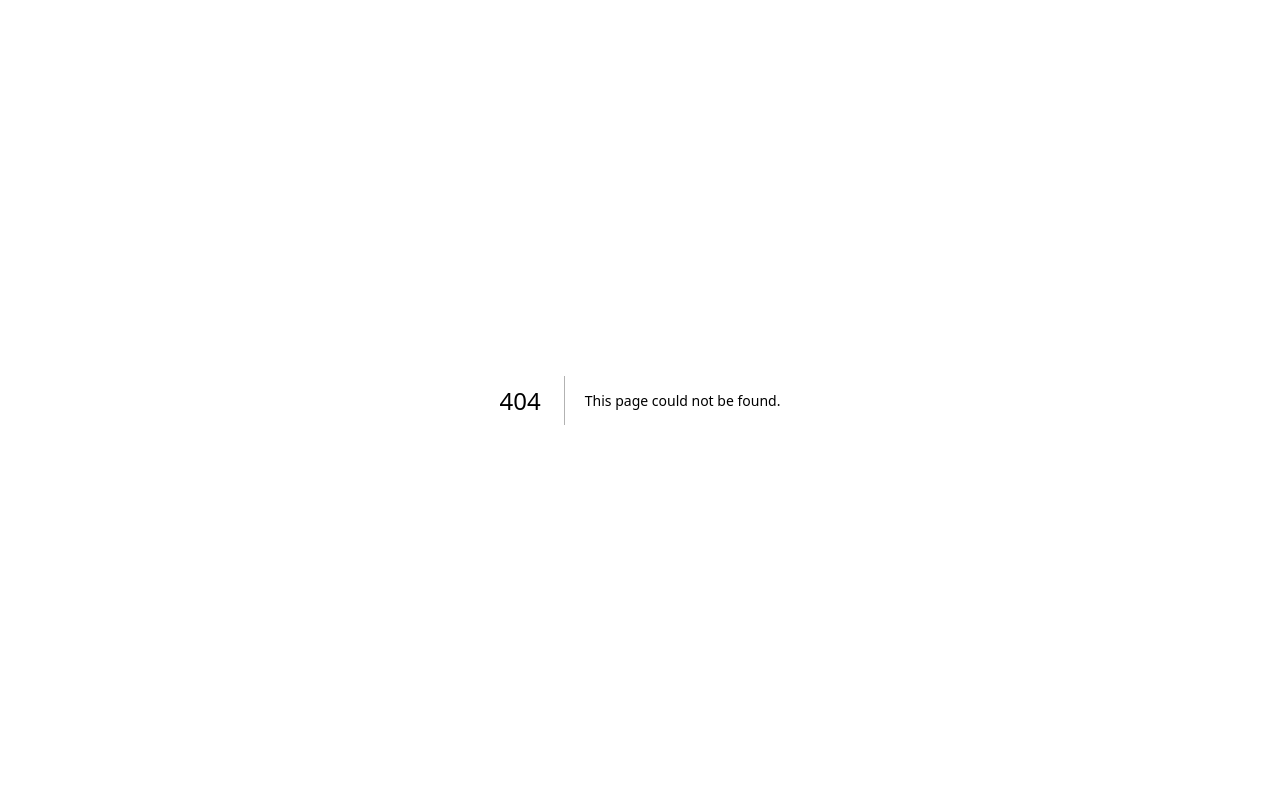
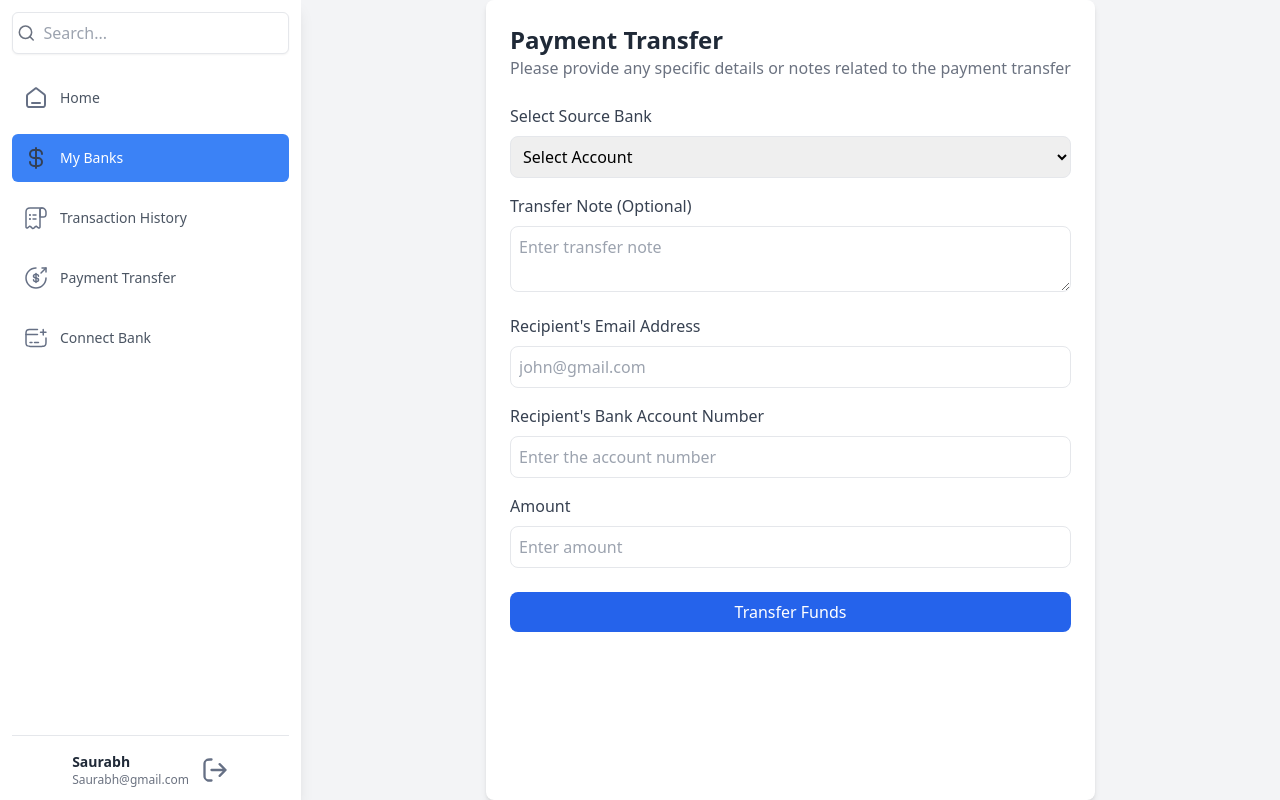
Before and after one commit to saurabhgdeshmukh/FinTech, a Next.js app: page /payment in a window 1280 px wide. Before the commit this address had no page. Built offline with nearby package versions, Linux system fonts and the light colour scheme.

Commit message:
Payment Transfer

```diff
--- /dev/null
+++ b/app/payment/page.tsx
@@ -0,0 +1,107 @@
+"use client"
+import React, { useState } from "react";
+import Sidebar from "@/components/Sidebar";
+const PaymentTransfer: React.FC = () => {
+  const [formData, setFormData] = useState({
+    sourceBank: "",
+    transferNote: "",
+    recipientEmail: "",
+    recipientAccount: "",
+    amount: "",
+  });
+
+  const handleChange = (e: React.ChangeEvent<HTMLInputElement | HTMLTextAreaElement | HTMLSelectElement>) => {
+    setFormData({ ...formData, [e.target.name]: e.target.value });
+  };
+
+  const handleSubmit = (e: React.FormEvent) => {
+    e.preventDefault();
+    console.log("Transfer Details: ", formData);
+  };
+
+  return (
+    <div className="flex h-screen bg-gray-100">
+      {/* Sidebar - Fixed on the left */}
+      <Sidebar />
+    <div className="max-w-2xl mx-auto bg-white p-6 rounded-lg shadow-md">
+
+      <h1 className="text-2xl font-bold text-gray-800">Payment Transfer</h1>
+      <p className="text-gray-500 mb-6">Please provide any specific details or notes related to the payment transfer</p>
+
+      <form onSubmit={handleSubmit}>
+        {/* Transfer details */}
+        <div className="mb-4">
+          <label className="block text-gray-700 font-medium mb-2">Select Source Bank</label>
+          <select
+            name="sourceBank"
+            value={formData.sourceBank}
+            onChange={handleChange}
+            className="w-full p-2 border rounded-lg"
+          >
+            <option value="">Select Account</option>
+            <option value="Bank A">Bank A</option>
+            <option value="Bank B">Bank B</option>
+          </select>
+        </div>
+
+        <div className="mb-4">
+          <label className="block text-gray-700 font-medium mb-2">Transfer Note (Optional)</label>
+          <textarea
+            name="transferNote"
+            value={formData.transferNote}
+            onChange={handleChange}
+            className="w-full p-2 border rounded-lg"
+            placeholder="Enter transfer note"
+          />
+        </div>
+
+        {/* Recipient details */}
+        <div className="mb-4">
+          <label className="block text-gray-700 font-medium mb-2">Recipient's Email Address</label>
+          <input
+            type="email"
+            name="recipientEmail"
+            value={formData.recipientEmail}
+            onChange={handleChange}
+            className="w-full p-2 border rounded-lg"
+            placeholder="john@gmail.com"
+          />
+        </div>
+
+        <div className="mb-4">
+          <label className="block text-gray-700 font-medium mb-2">Recipient's Bank Account Number</label>
+          <input
+            type="text"
+            name="recipientAccount"
+            value={formData.recipientAccount}
+            onChange={handleChange}
+            className="w-full p-2 border rounded-lg"
+            placeholder="Enter the account number"
+          />
+        </div>
+
+        <div className="mb-6">
+          <label className="block text-gray-700 font-medium mb-2">Amount</label>
+          <input
+            type="number"
+            name="amount"
+            value={formData.amount}
+            onChange={handleChange}
+            className="w-full p-2 border rounded-lg"
+            placeholder="Enter amount"
+          />
+        </div>
+
+        <button
+          type="submit"
+          className="w-full bg-blue-600 text-white py-2 rounded-lg hover:bg-blue-700"
+        >
+          Transfer Funds
+        </button>
+      </form>
+    </div>
+    </div>
+  );
+};
+
+export default PaymentTransfer;
```
